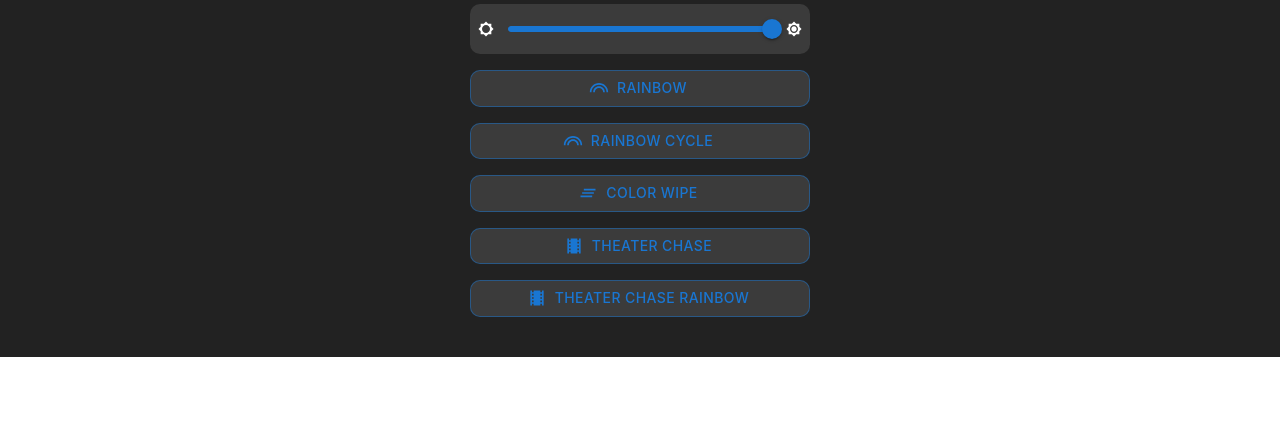
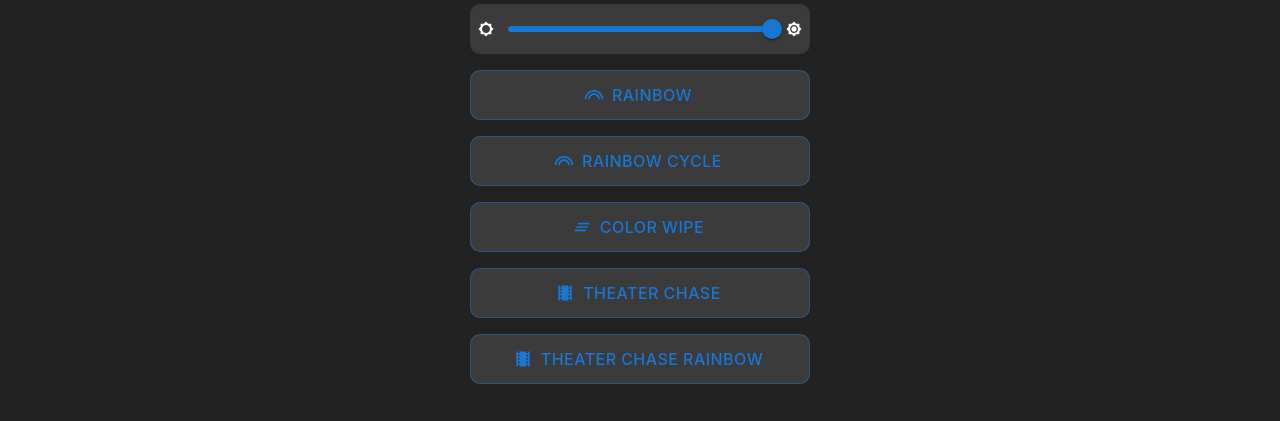
Before and after one commit to patterson-project/icc-services, a React (Create React App) app in the folder ControlCenterUi/: page / in a window 1280 px wide. Shown: the part 464-885 px from the top of the page. Before the commit the page ends 821 px from the top, so only its background shows below. Built offline with nearby package versions, Linux system fonts and the light colour scheme.

Commit message:
Changing button size

```diff
--- a/ControlCenterUi/src/Components/OperationButton.tsx
+++ b/ControlCenterUi/src/Components/OperationButton.tsx
@@ -9,10 +9,12 @@ interface OperationButtonProps {
 
 const buttonStyle = {
   fontFamily: "Ubuntu, -apple-system",
+  fontSize: "16px",
   display: "flex",
   alignItems: "center",
   justifyContent: "center",
   width: "340px",
+  height: "50px",
   borderRadius: "10px",
   backgroundColor: "#3B3B3B",
 };
```
